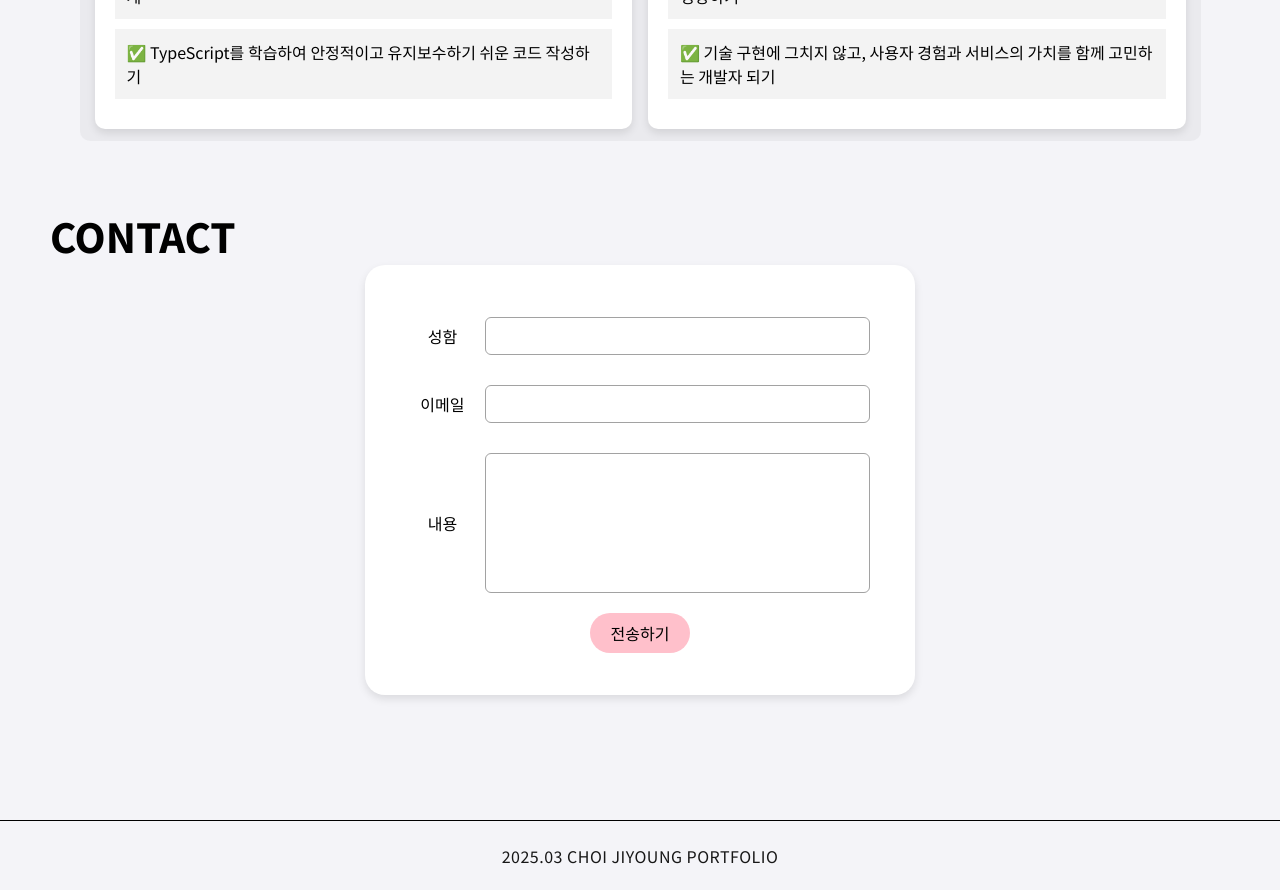
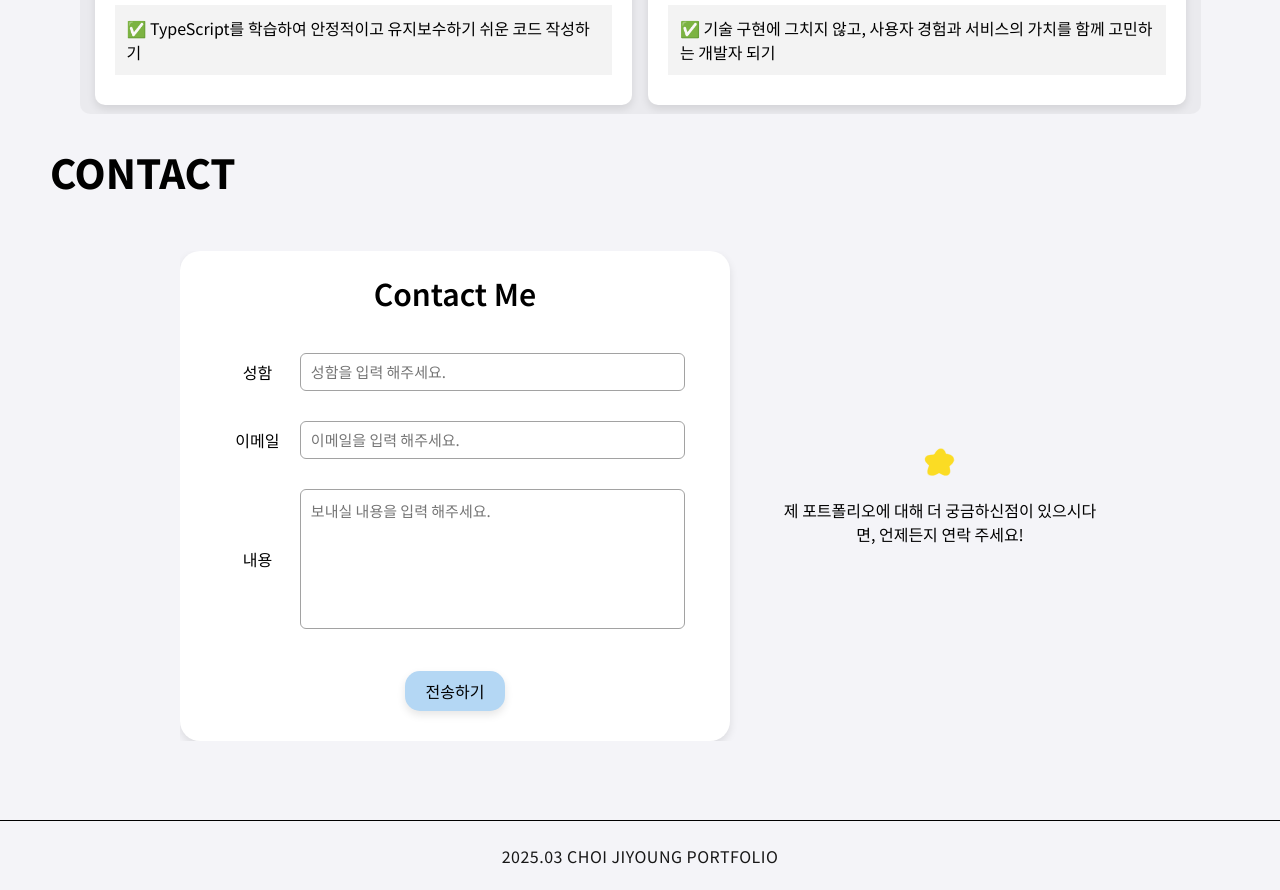
Before and after one commit to jizero1/react-portfolio3, a React (Create React App) app: page /#/about in a window 1280 px wide. Shown: the part 1380-2270 px from the top of the page. Built offline with nearby package versions, Linux system fonts and the light colour scheme; a web font is replaced by a local one.

Commit message:
Contact 디자인 완성 및 오른쪽에 텍스트추가

```diff
--- a/src/pages/About/About.css
+++ b/src/pages/About/About.css
@@ -189,17 +189,25 @@
 
 /* Contact 컴포넌트 스타일  */
 .contact-container {
-    height: 600px;
+    height: 650px;
+    /* background-color: grey; */
     /* 나머지 스타일은 skills랑 vision의 스타일과 동일 */
 }
 .contact-container .contact-form {
     width: 550px;
-    height: 430px;
+    height: 490px;
     background-color: white;
     border-radius: 20px;
     box-shadow: 0 4px 8px rgba(0, 0, 0, 0.1);
     padding: 35px;
     flex-direction: column;
+    position: relative;
+}
+.contact-form .contact-title {
+    position: absolute;
+    top: 20px;
+    font-size: 30px;
+    font-weight: 600;
 }
 .contact-form .common-contact {
     width:100%;
@@ -244,15 +252,34 @@
     outline: none; */
     outline: none;
     border-color: rgb(3, 161, 228);
-    box-shadow: 5px 5px 4px rgba(74, 144, 226, 0.2);
+    /* box-shadow: 5px 5px 4px rgba(74, 144, 226, 0.2); */
+    box-shadow: 0 4px 8px rgba(0, 0, 0, 0.1);
 }
 .contact-form .contact-submitBtn {
     border-style: none;
     width: 100px;
     height: 40px;
-    border-radius: 20px;
-    background-color: pink;
+    border-radius: 15px;
+    background-color: rgb(180, 215, 244);
     font-size: 16px;
+    /* font-weight: 500; */
+    box-shadow: 0 4px 8px rgba(0, 0, 0, 0.1);
+    cursor: pointer;
+    /* margin-top: 20px; */
+    position: absolute;
+    bottom: 30px;
+}
+
+/* 명함 카드  */
+.contact-infoCard {
+    width: 320px;
+    height: 230px;
+    /* padding: 20px;
+    background-color: rgb(180, 215, 244);
+    border-radius: 15px; */
+    margin-left: 50px;
+    text-align: center;
+    flex-direction: column;;
 }
 /* ---------------- 1024px, 768px, 480px --------------- */
 
--- a/src/pages/About/About.js
+++ b/src/pages/About/About.js
@@ -104,22 +104,30 @@ const Contact = () => {
     return (
         <div className="contact-container">
             <p className="common-header">CONTACT</p>
+            <div className="common-flex" style={{flexDirection:'row', marginTop: 50}}>
                 <form ref={form} onSubmit={sendEmail} className="contact-form common-flex">
+                    <p className="contact-title">Contact Me</p>
                     <div className="common-contact common-flex">
                         <label className="common-contact-label common-flex">성함</label>
-                    <input type="text" name="from_name" required className="contact-input common-contact-write"/>
+                        <input type="text" name="from_name" placeholder='성함을 입력 해주세요.' required className="contact-input common-contact-write " />
                     </div>
                     <div className="common-contact common-flex">
                         <label className="common-contact-label common-flex">이메일</label>
-                    <input type="email" name="email" required className="contact-input common-contact-write"/>
+                        <input type="email" name="email" placeholder='이메일을 입력 해주세요.' required className="contact-input common-contact-write" />
                     </div>
                     <div className="common-contact common-flex">
                         <label className="common-contact-label common-flex">내용</label>
-                    <textarea name="message" required className="contact-textarea common-contact-write"/>
+                        <textarea name="message" placeholder='보내실 내용을 입력 해주세요.' required className="contact-textarea common-contact-write" />
                     </div>
 
                     <button type="submit" className="contact-submitBtn">전송하기</button>
                 </form>
+                <div className="contact-infoCard common-flex">
+                    <img src={process.env.PUBLIC_URL+"/images/cursorStar.png"} style={{marginBottom: 20}}></img>
+                    <p>제 포트폴리오에 대해 더 궁금하신점이 있으시다면, 언제든지 연락 주세요!</p>
+                </div>
+            </div>
+
         </div >
     )
 }
```
Lines whose indentation alone changed are shown as unchanged.
